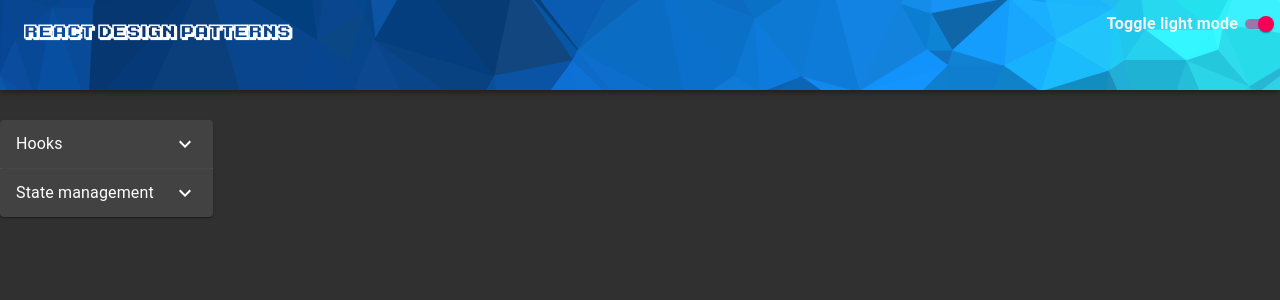
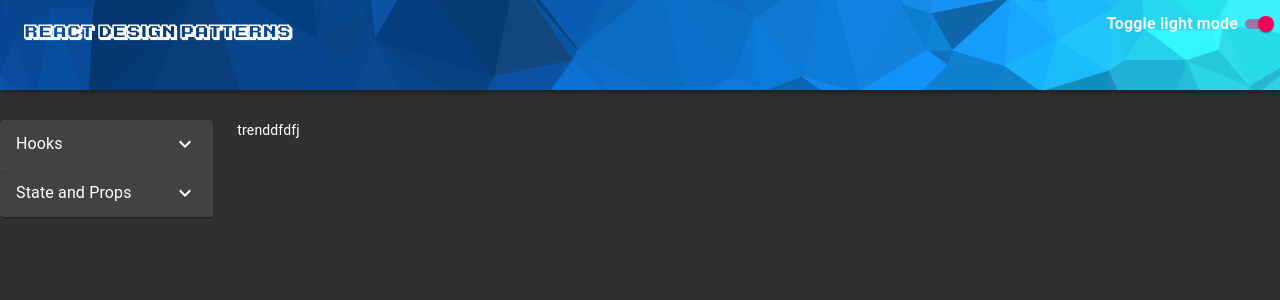
Before and after one commit to apokalipsa44/react-patterns, a React (Create React App) app: page /state/renderProps in a window 1280 px wide. Shown: the top 300 px of the page. Built offline with nearby package versions, Linux system fonts and the light colour scheme.

Commit message:
render props added, links renamed

```diff
--- a/src/components/layout/MainPage.js
+++ b/src/components/layout/MainPage.js
@@ -14,7 +14,9 @@
 import ReduxView from '../../views/stateAndProps/ReduxView'
 import  Dashboard  from "../../views/Dashboard";
 
+
 import { makeStyles } from "@material-ui/core/styles";
+import RenderPropsView from "../../views/stateAndProps/RenderPropsView";
 
 
 const useStyles = makeStyles({
@@ -63,7 +65,11 @@
         </Route>
         <Route path="/state/setState" exact>
          <SetStateView/>
-        </Route><Route path="/" exact>
+        </Route>
+         <Route path="/state/renderProps" exact>
+         <RenderPropsView/>
+        </Route>
+        <Route path="/" exact>
          <Dashboard/>
         </Route>
       </Switch>
--- a/src/components/layout/Sidebar.js
+++ b/src/components/layout/Sidebar.js
@@ -47,7 +47,7 @@
           aria-controls="panel1a-content"
           id="panel1a-header"
         >
-          <Typography>State management</Typography>
+          <Typography>State and Props</Typography>
         </AccordionSummary>
         <AccordionDetails>
           <MenuLinks linkList={stateManagementLinks} />
--- a/src/components/layout/links/stateManagementLinks.js
+++ b/src/components/layout/links/stateManagementLinks.js
@@ -24,4 +24,8 @@
     text: "redux",
     url: "/state/redux",
   },
+   {
+    text: "render props",
+    url: "/state/renderProps",
+  },
 ];
--- /dev/null
+++ b/src/views/stateAndProps/RenderPropsView.js
@@ -0,0 +1,12 @@
+import { Container } from '@material-ui/core'
+import React from 'react'
+
+function RenderPropsView() {
+    return (
+        <Container>
+            trenddfdfj
+        </Container>
+    )
+}
+
+export default RenderPropsView
```
